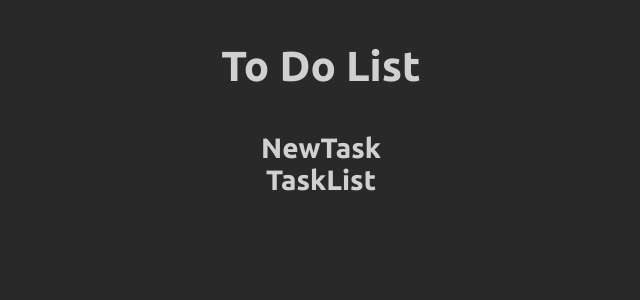
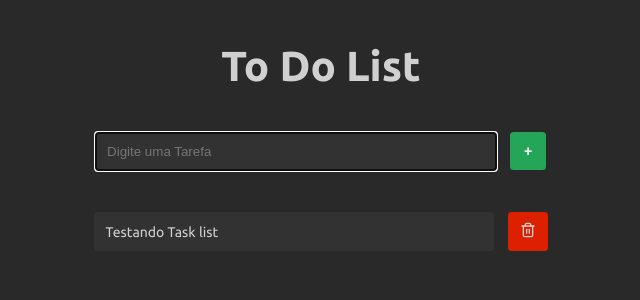
Before and after one commit to DevMiguell/to-do-list, a React (Create React App) app: page / in a window 1280 px wide. Shown: the top 300 px of the page, without its empty margins (319-959 px from the left). Built offline with nearby package versions, Linux system fonts and the light colour scheme.

Commit message:
Terminando Baixa fidelidade

```diff
--- a/src/components/NewTask/index.js
+++ b/src/components/NewTask/index.js
@@ -1,8 +1,19 @@
-//import { NewTask } from './styles'
+import { Form } from './styles'
 
 function NewTask() {
   return (
-    <h1>NewTask</h1>
+    <Form>
+      <input
+        type="text"
+        //value={description}
+        //onChange={handleDescription}
+        id="description"
+        name="description"
+        placeholder="Digite uma Tarefa"
+        autoFocus
+      />
+      <button type="submit">+</button>
+    </Form>
   )
 }
 
--- a/src/components/NewTask/styles.js
+++ b/src/components/NewTask/styles.js
@@ -0,0 +1,31 @@
+import styled from 'styled-components'
+
+export const Form = styled.form`
+  input{
+    background: #323232;
+    border: none;
+    border-radius: 0.2rem;
+    padding: 0.8rem;
+    width: 50%;
+    margin-bottom: 3rem;
+    color:#D0D0D0;
+    margin-right: 1rem;
+  }
+
+  button {
+    border: none;
+    padding: 0.8rem 1rem;
+    color: white;
+    background-color: #24a558;
+    border-radius: 0.25rem;
+    cursor: pointer;
+    transition: 0.3s;
+    font-weight: bold;
+    margin: 0;
+    font-size: 1rem;
+
+    &:hover {
+      background-color: #43bc6d;
+    }
+  }
+`
--- a/src/components/TaskList/index.js
+++ b/src/components/TaskList/index.js
@@ -1,8 +1,14 @@
-//import { TaskList } from './styles'
+import { TaskListTable } from './styles'
+import trash from '../../assets/trash.svg'
 
 function TaskList() {
   return (
-    <h1>TaskList</h1>
+    <TaskListTable>
+          <tr /*key={transaction.id}*/>
+            <td>Testando Task list</td>
+            <button><img src={trash} alt="Remover Item" /></button>
+          </tr>
+    </TaskListTable>
   )
 }
 
--- a/src/components/TaskList/styles.js
+++ b/src/components/TaskList/styles.js
@@ -0,0 +1,39 @@
+import styled from 'styled-components'
+
+export const TaskListTable = styled.div`
+  tr {
+    display:flex;
+    justify-content:center;
+
+    td {
+      background: #323232;
+      color:#D0D0D0;
+      border: none;
+      border-radius: 0.2rem;
+      width: 50%;
+      padding: 0.8rem;
+      margin-right: 1rem;
+      text-align:initial;
+      font-size:1rem;
+  }
+    button {
+      background-color: #dd2000;
+      color: #D0D0D0;
+      margin:0;
+      border: none;
+      border-radius: 0.25rem;
+      padding: 0.6rem .8rem;
+      cursor: pointer;
+      transition: 0.3s;
+
+    img{
+      width:1.2rem;
+    }
+
+    &:hover {
+      background-color: #e82e00;
+    }
+  }
+  }
+
+`
```
Also changed, not shown: src/assets/trash.svg (added).
